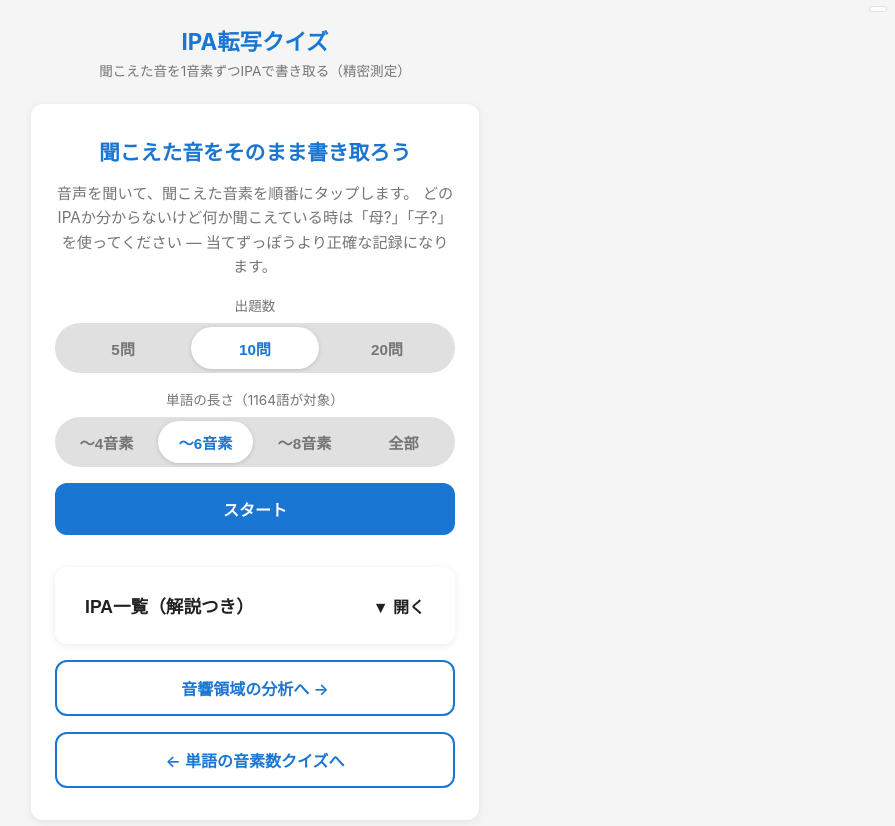
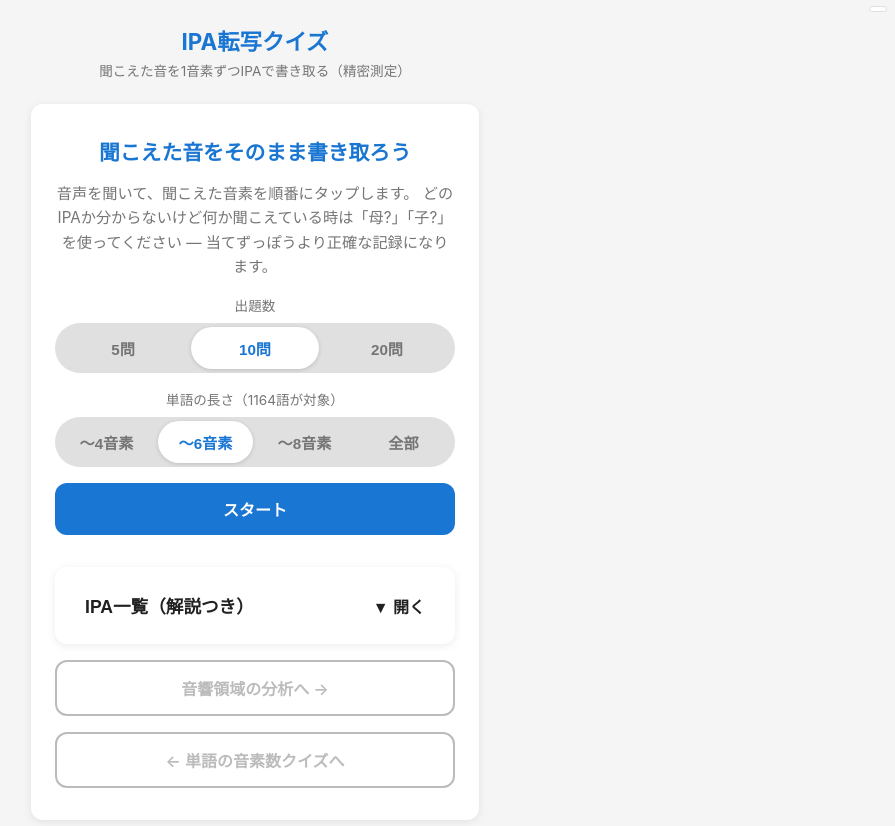
Before and after one commit to open-hearted/Acqire-all-hangul, a Next.js app: page /transcribe in a window 1280 px wide. Shown: the top 826 px of the page, without its empty margins (385-1280 px from the left). Built offline with nearby package versions, Linux system fonts and the light colour scheme.

Commit message:
chore: disable secondary transcription links

```diff
--- a/src/app/transcribe/page.tsx
+++ b/src/app/transcribe/page.tsx
@@ -429,10 +429,10 @@ export default function TranscribeQuizPage() {
 
           {renderGuideSection(setupGuideOpen, () => setSetupGuideOpen(!setupGuideOpen))}
 
-          <Link href="/regions" className="link-btn">
+          <Link href="/regions" className="link-btn link-btn-disabled" aria-disabled="true" tabIndex={-1} onClick={(event) => event.preventDefault()}>
             音響領域の分析へ →
           </Link>
-          <Link href="/words" className="link-btn">
+          <Link href="/words" className="link-btn link-btn-disabled" aria-disabled="true" tabIndex={-1} onClick={(event) => event.preventDefault()}>
             ← 単語の音素数クイズへ
           </Link>
         </div>
```
